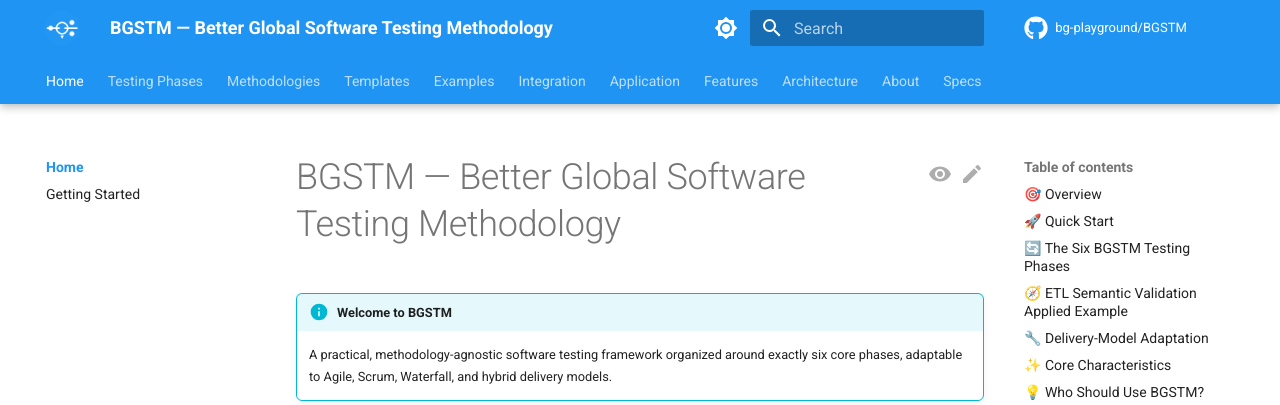
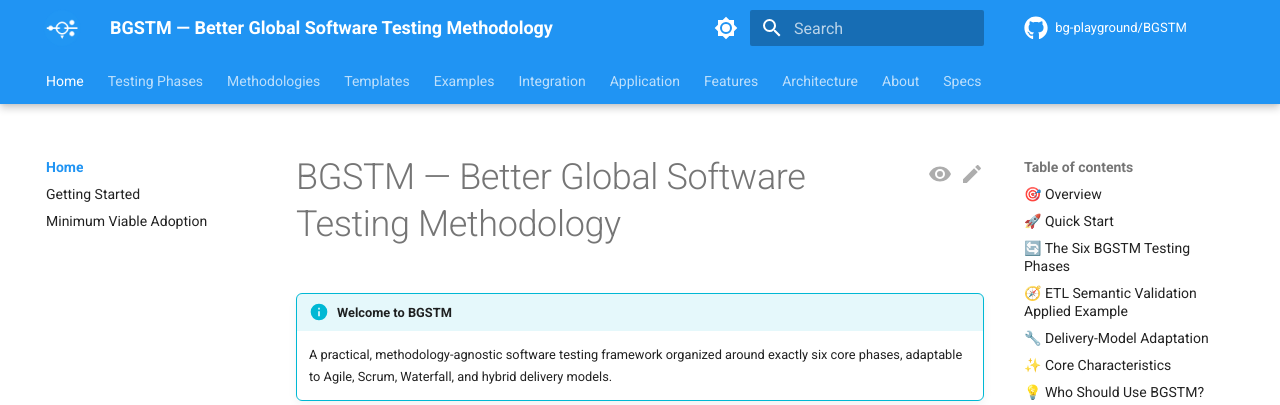
Before and after one commit to bg-playground/BGSTM, an MkDocs documentation site: the page built from docs/index.md, in a window 1280 px wide. Shown: the top 405 px of the page. Built offline with MkDocs 1.6.1 and Material for MkDocs 9.7.7, drawn with Linux system fonts in a browser that asks for light colours; comment, search, counter and statistics services are not loaded.

Commit message:
docs: add minimum adoption path to navigation

```diff
--- a/mkdocs.yml
+++ b/mkdocs.yml
@@ -127,6 +127,7 @@ nav:
   - Home:
     - index.md
     - Getting Started: GETTING-STARTED.md
+    - Minimum Viable Adoption: minimum-viable-adoption.md
 
   - Testing Phases:
     - phases/index.md
```
